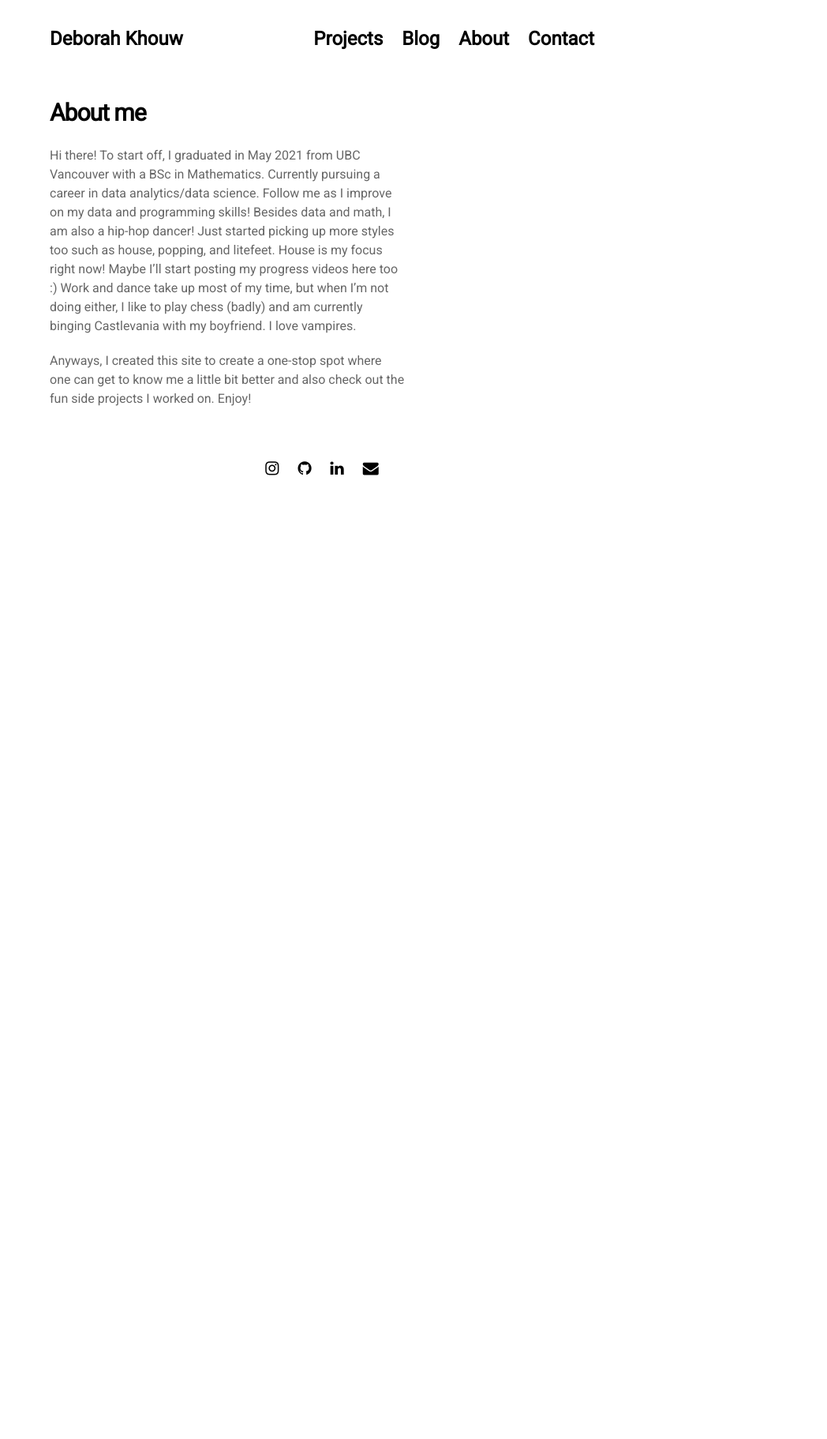
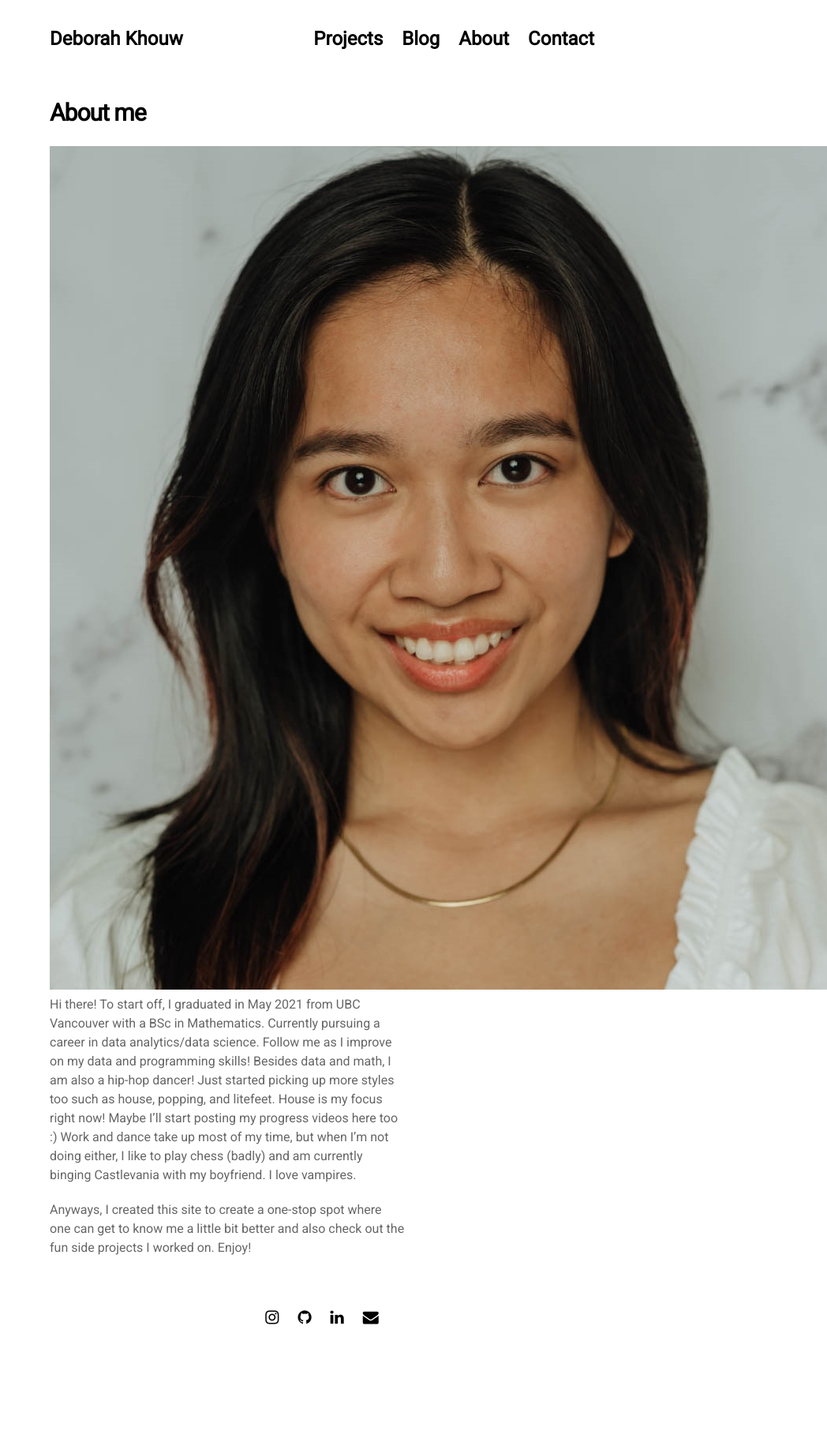
Before and after one commit to dkhouw/dkhouw.github.io, a Jekyll site: the page built from pages/about.md, in a window 1280 px wide. Shown: the whole page at 79% size, without its empty margins (232-1280 px from the left). Built offline with Jekyll 4.4.1, drawn with Linux system fonts in a browser that asks for light colours; nearby versions of some CDN libraries; before the commit the page ends 900 px from its top, so only the background shows below that.

Commit message:
Update about.md

```diff
--- a/pages/about.md
+++ b/pages/about.md
@@ -5,6 +5,8 @@ permalink: /about
 ---
 
 # About me
+
+![Picture of Deborah](assets/img/projects/headshot.jpg)
 Hi there! To start off, I graduated in May 2021 from UBC Vancouver with a BSc in Mathematics. Currently pursuing a career in data analytics/data science. Follow me as I improve on my data and programming skills! Besides data and math, I am also a hip-hop dancer! Just started picking up more styles too such as house, popping, and litefeet. House is my focus right now! Maybe I'll start posting my progress videos here too :) Work and dance take up most of my time, but when I'm not doing either, I like to play chess (badly) and am currently binging Castlevania with my boyfriend. I love vampires.
 
 Anyways, I created this site to create a one-stop spot where one can get to know me a little bit better and also check out the fun side projects I worked on. Enjoy!
```
